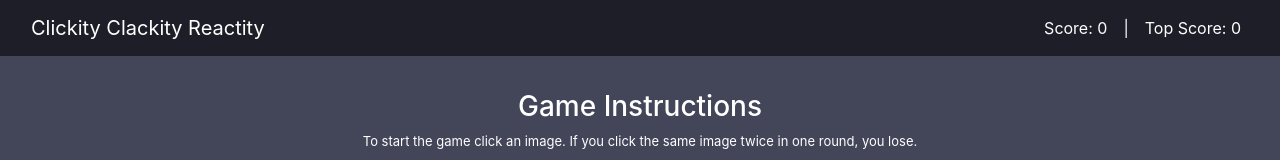
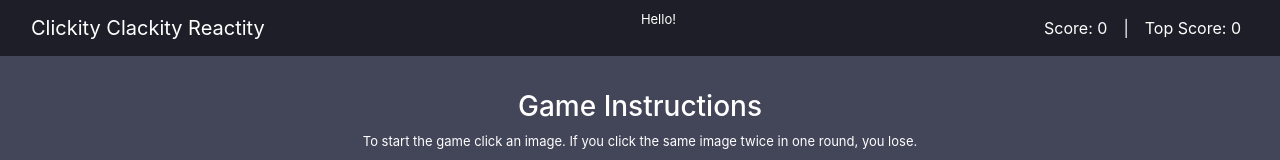
Before and after one commit to joshloftis/clicky-clackity-reactity, a React (Create React App) app: page / in a window 1280 px wide. Shown: the top 160 px of the page. Built offline with nearby package versions, Linux system fonts and the light colour scheme.

Commit message:
Working, I think

```diff
--- a/src/components/App.js
+++ b/src/components/App.js
@@ -22,7 +22,7 @@ class App extends React.Component {
   handleCorrect(data) {
     let { score, topscore } = this.state;
     score = this.state.score + 1;
-    (score <= topscore) ? topscore : topscore = this.state.topscore + 1;
+    (score <= topscore) ? { topscore } = this.state : topscore = this.state.topscore + 1;
     this.setState({
       score,
       topscore,
@@ -32,7 +32,7 @@ class App extends React.Component {
 
   handleIncorrect() {
     this.colors = colors.map(color => (Object.assign({}, color, { clicked: false })));
-    let { score, topscore, data } = this.state;
+    const { topscore } = this.state;
     this.setState({
       score: 0,
       topscore,
--- a/src/components/Header.js
+++ b/src/components/Header.js
@@ -5,6 +5,9 @@ const Header = props => (
   <nav className="navbar navbar-expand-lg fixed-top">
     <div className="container-fluid">
       <a className="navbar-brand logo" href="/">Clickity Clackity Reactity</a>
+      <p>
+        Hello!
+      </p>
       <div className="d-flex justify-content-end" id="navbarSupportedContent">
         <ul className="navbar-nav">
           <li className="nav-item">
```
Also changed, not shown: package.json (+8 -2 lines), 1 other file (tests, documents, lock files or other folders).
